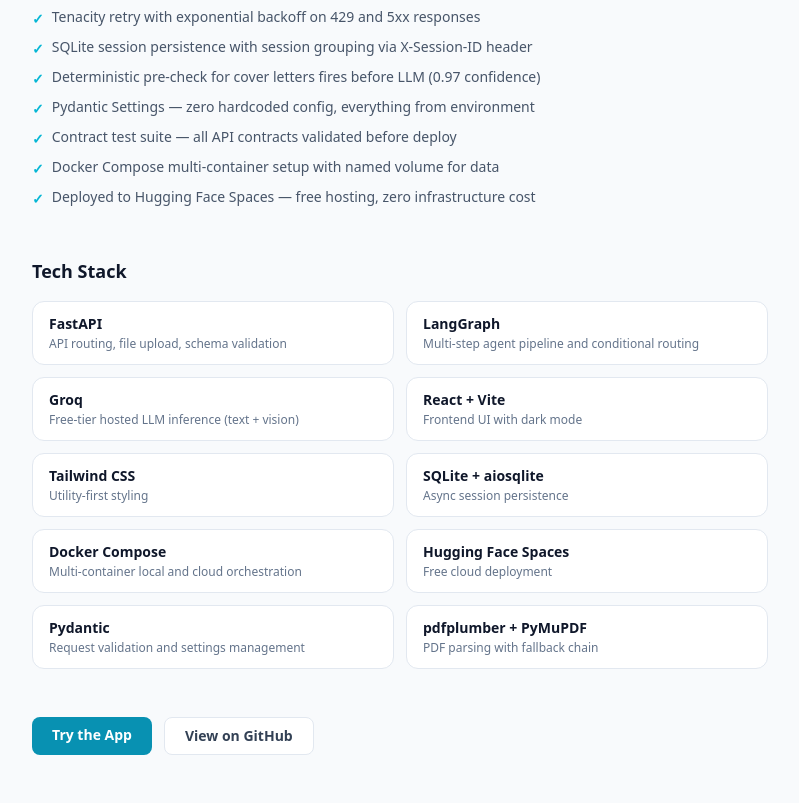
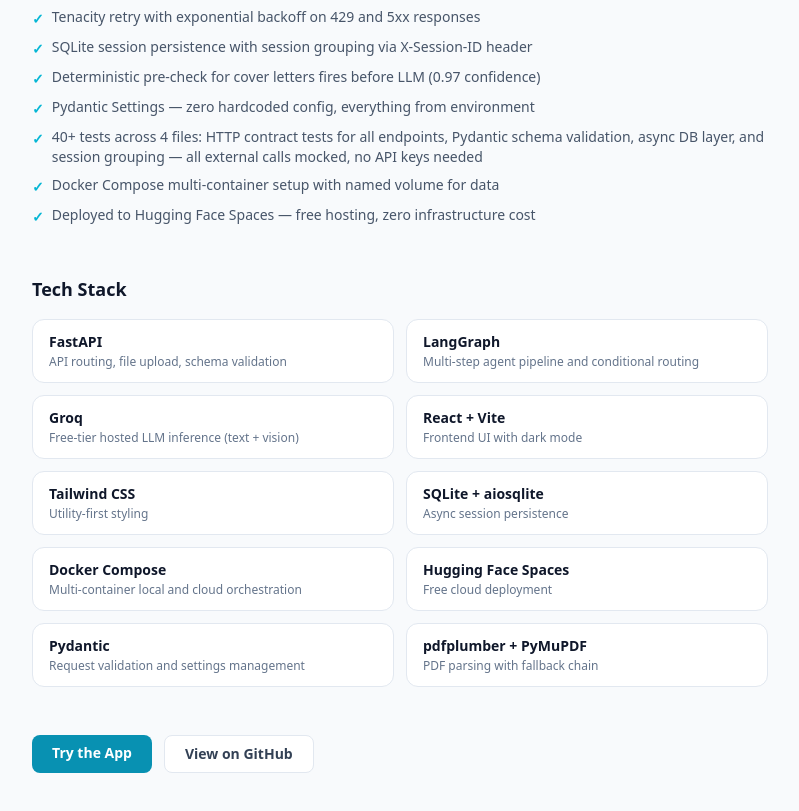
Before and after one commit to eholt723/agentflow, a React (Vite) app in the folder ui/: page /about in a window 1280 px wide. Shown: the part 1060-1871 px from the top of the page, without its empty margins (240-1039 px from the left). Built offline with nearby package versions, Linux system fonts and the light colour scheme.

Commit message:
add CI workflow and update About page test description
GitHub Actions runs pytest on every push/PR to main; all external calls
are mocked so no API keys are needed. Updated the About page checklist
item to accurately describe the 40-test suite (contract, schema, DB,
session tests).

```diff
--- a/ui/src/pages/About.jsx
+++ b/ui/src/pages/About.jsx
@@ -37,7 +37,7 @@
   'SQLite session persistence with session grouping via X-Session-ID header',
   'Deterministic pre-check for cover letters fires before LLM (0.97 confidence)',
   'Pydantic Settings — zero hardcoded config, everything from environment',
-  'Contract test suite — all API contracts validated before deploy',
+  '40+ tests across 4 files: HTTP contract tests for all endpoints, Pydantic schema validation, async DB layer, and session grouping — all external calls mocked, no API keys needed',
   'Docker Compose multi-container setup with named volume for data',
   'Deployed to Hugging Face Spaces — free hosting, zero infrastructure cost',
 ]
```
